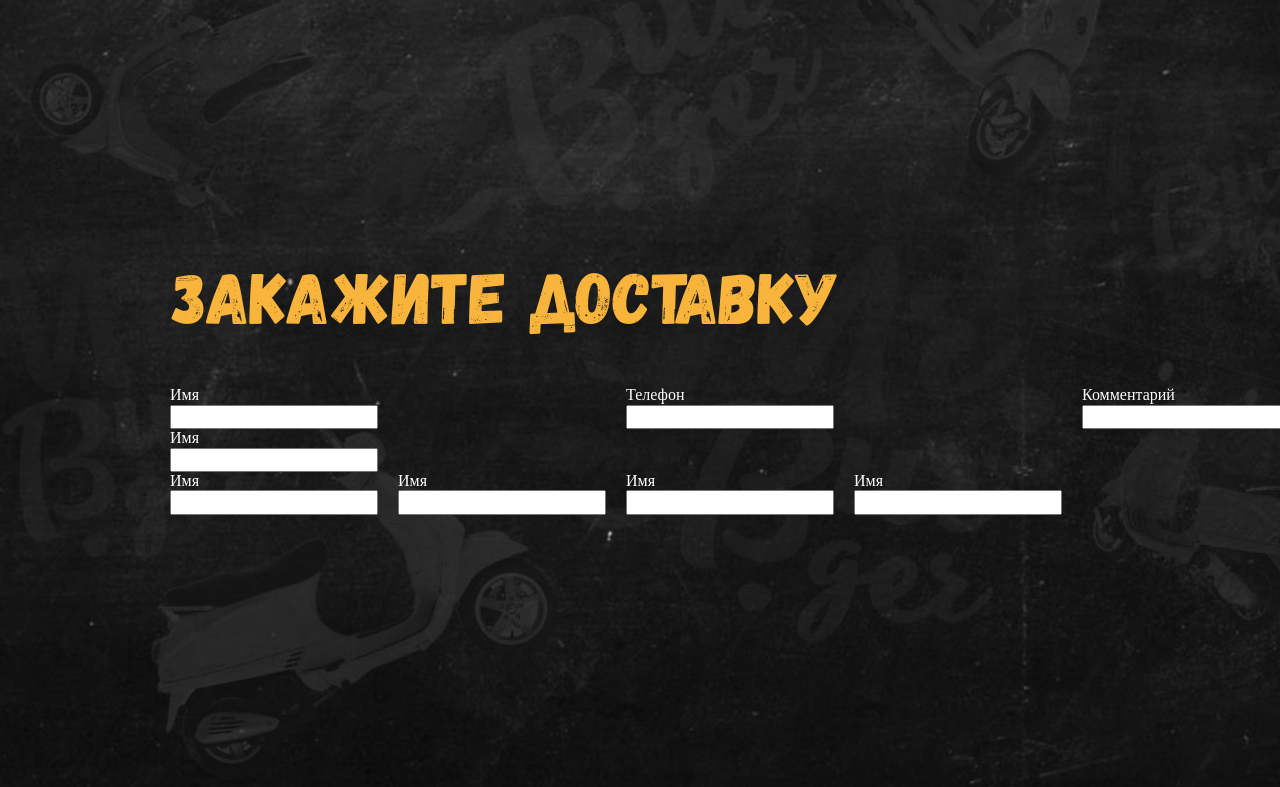
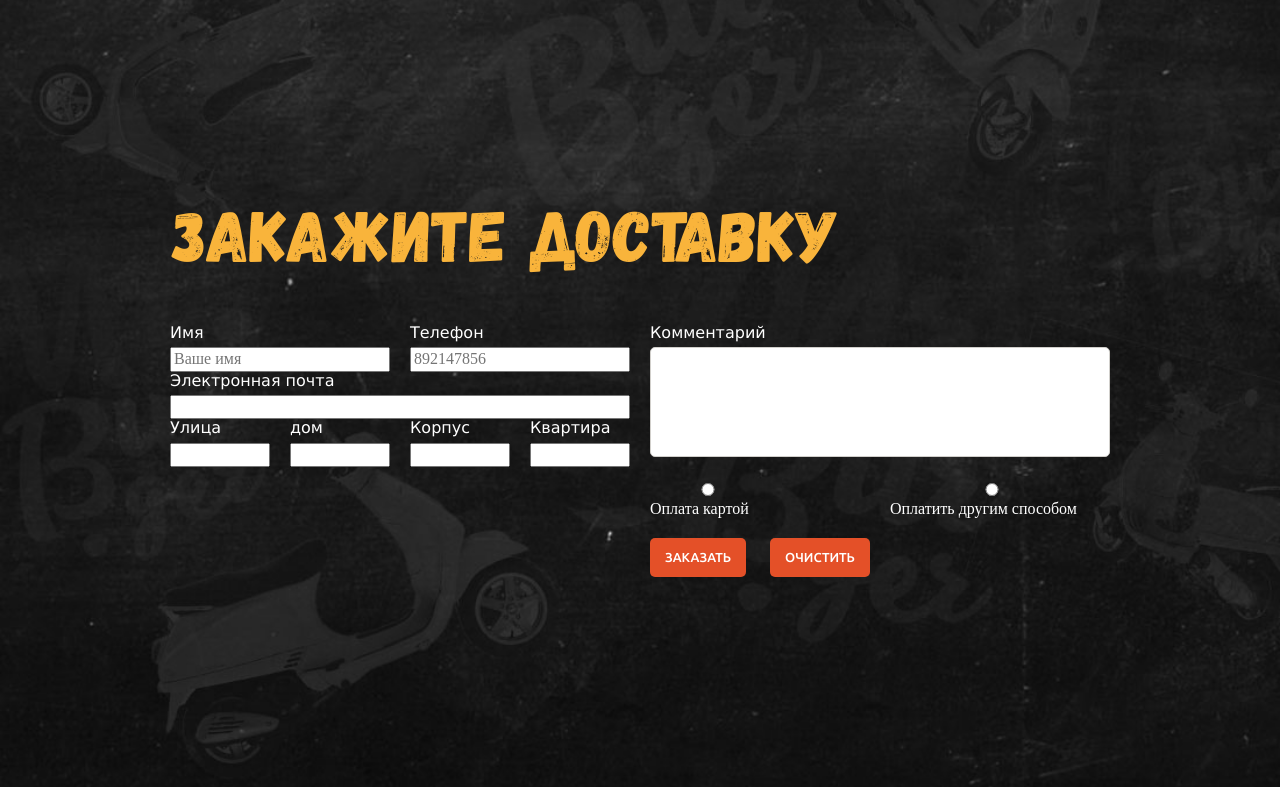
Before and after one commit to git-wow0/wow.github.io, a plain HTML site: page index.html in a window 1280 px wide. Shown: the part 2413-3200 px from the top of the page. Drawn offline with Linux system fonts and the light colour scheme; files whose address does not match are found by name.

Commit message:
my changes

```diff
--- a/blocks/form.scss
+++ b/blocks/form.scss
@@ -1,3 +1,6 @@
+input{
+    width: 100%;
+}
 .form_elem{
     display:flex;
 }
@@ -10,20 +13,41 @@ margin-right: 20px;
 }
 .form_row{
     display: flex;
+    &--btn{
+        margin-top: 20px;
+    }
 }
 .form_block{
     flex:1;
-    margin-right: 10px;
+    margin-right: 20px;
     &:last-child{
         margin-right: 0;
-    }
+
 }
+&--rad{
+    display: inline-block;
+    position: relative;
+    margin-top: 20px;
+
+}
+}
+
+.form_block-title{
+    color: #fff;
+    margin-bottom: 5px;
+    font-family: verdana;
+}
+
 .form_input{
-background: #fff;
-border-radius: 5px;
-font-size: 14px;
-border: none;
-width:100%;
+    width: 100%;
+    border-width: 1px;
+    border-color: #d1cfcb;
+    border-style: solid;
+    border-radius: 5px;
+    background-color: #fff;
+    padding: 20px;
+    font-size: 14px;
+   background: #fff;
 &--textarea{
  resize: none;
  height: 110px;
@@ -31,6 +55,19 @@ width:100%;
  border-radius: 5px;
 padding: 10px;
 font-size: 14px;
+width: 100%;
+border-color: #d1cfcb;
+border-style: solid;
+border-radius: 5px;
+background-color: #fff;
 
 }
 }
+.pay{
+    box-sizing: border-box;
+    background-color: initial;
+    cursor: default;
+
+
+
+}
--- a/index.html
+++ b/index.html
@@ -205,47 +205,48 @@
                                 <div class="form_column">
                                 <label class="form_block">
                                     <div class="form_block-title">Имя</div>
-                                    <input type="text" form="form_input">
+                                    <input type="text" placeholder="Ваше имя" form="form_input">
+
                                 </label>
                                 </div>
                                 <div class="form_column">
                                 <label class="form_block">
                                     <div class="form_block-title">Телефон</div>
-                                    <input type="text" form="form_input">
+                                    <input type="number" placeholder="892147856" form="form_input">
                                 </label>
                                 </div>
                             </div>
                             <div class="form_row">
                                 <div class="form_column">
                                 <label class="form_block">
-                                    <div class="form_block-title">Имя</div>
-                                    <input type="text" form="form_input">
+                                    <div class="form_block-title">Электронная почта</div>
+                                    <input type="email" form="form_input">
                                 </label>
                                 </div>
                             </div>
                             <div class="form_row">
                                 <div class="form_column">
                                 <label class="form_block">
-                                    <div class="form_block-title">Имя</div>
+                                    <div class="form_block-title">Улица</div>
                                     <input type="text" form="form_input">
                                 </label>
                                 </div>
                                 <div class="form_column">
                                 <label class="form_block">
-                                 <div class="form_block-title">Имя</div>
-                                <input type="text" form="form_input">
+                                 <div class="form_block-title">дом</div>
+                                <input type="number" form="form_input">
                                 </label>
                                 </div>
                                 <div class="form_column">
                                 <label class="form_block">
-                                    <div class="form_block-title">Имя</div>
-                                   <input type="text" form="form_input">
+                                    <div class="form_block-title">Корпус</div>
+                                   <input type="number" form="form_input">
                                    </label>
                                    </div>
                                    <div class="form_column">
                                    <label class="form_block">
-                                    <div class="form_block-title">Имя</div>
-                                   <input type="text" form="form_input">
+                                    <div class="form_block-title">Квартира</div>
+                                   <input type="number" form="form_input">
                                    </label>
                                     </div>
                                     </div>
@@ -254,11 +255,33 @@
                             <div class="form_row">
                                 <label class="form_block">
                                     <div class="form_block-title">Комментарий</div>
-                                    <input type="text" form="form_input">
-                                </label>
                                 <textarea class="form_input form_input--textarea"></textarea>
-                                <a href="#" class="btn">Заказать</a>
-                                <a href="#" class="btn">Очистить</a>
+                            </lebel>
+                        </div>
+                        <div class="form_row">
+                                <div class="form_column">
+                                        <label class="form_block--rad">
+                            <input type="radio" class="pay" form="form_input" value="creditcard">
+                            Оплата картой</label>
+                        </div>
+                        <div class="form_column">
+                                <label class="form_block--rad">
+                            <input type="radio" class="pay" form="form_input" value="creditcard">
+                           Оплатить другим способом</label>
+                        </div>
+                    </div>
+
+
+                            <div class="form_row--btn">
+                                    <label class="form_block">
+                                <button type="button" class="btn">Заказать</button> </label>
+
+                                        <label class="form_block">
+                                    <button type="button" class="btn">Очистить</button></label>
+
+                            </div>
+                            </div>
+                        </div>
                     </form>
                 </div>
             </div>
```
Also changed, not shown: css/main.css.
